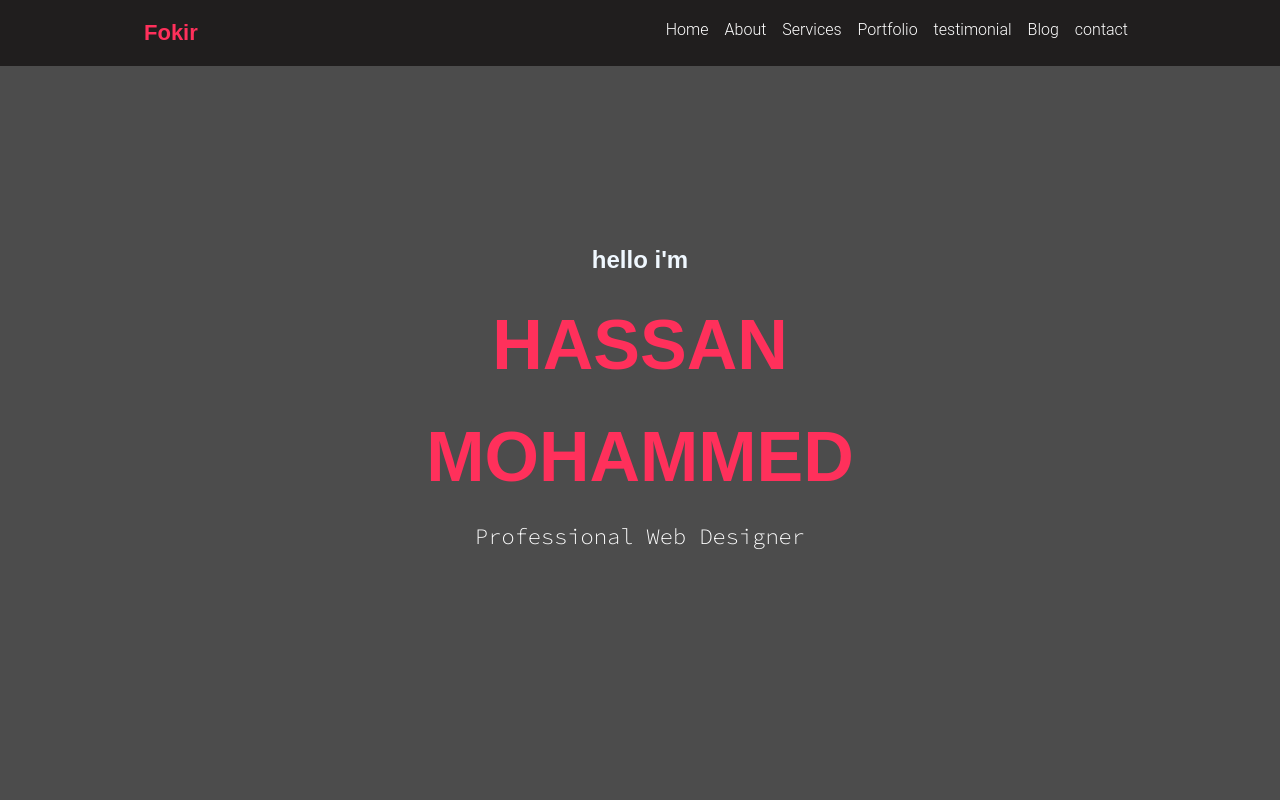
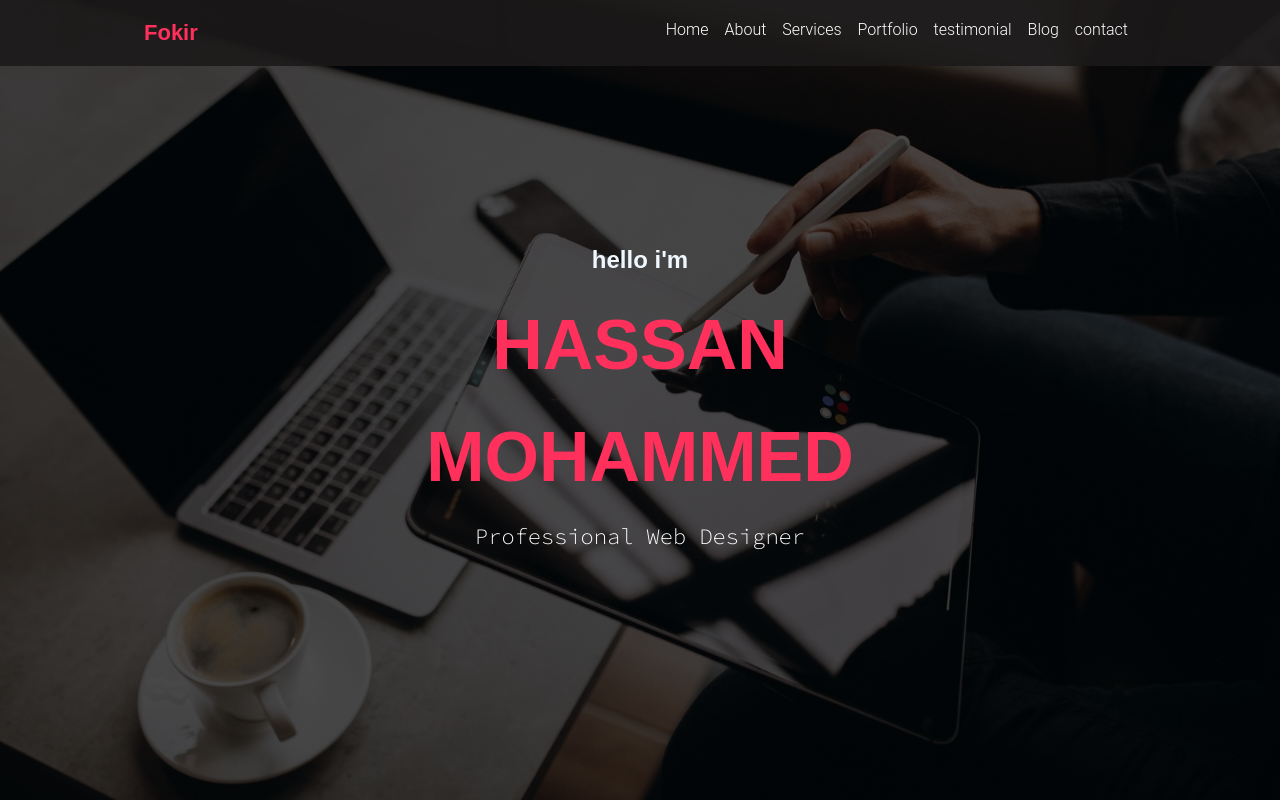
Before and after one commit to 7asSsn/Fokir, a plain HTML site: page index.html in a window 1280 px wide. Shown: the top 800 px of the page. Drawn offline with Linux system fonts and the light colour scheme.

Commit message:
update image in css file

```diff
--- a/css/main.css
+++ b/css/main.css
@@ -93,7 +93,7 @@ body {
 .bg .container {
   /* background-color: tomato; */
   min-height: 100vh;
-  background-image: linear-gradient(rgba(0, 0, 0, 0.7), rgba(0, 0, 0, 0.7)),url(image/hello.jpg);
+  background-image: linear-gradient(rgba(0, 0, 0, 0.7), rgba(0, 0, 0, 0.7)),url(../image/header.jpeg);
   background-position: center;
   background-repeat: no-repeat;
   background-size: cover;
```
